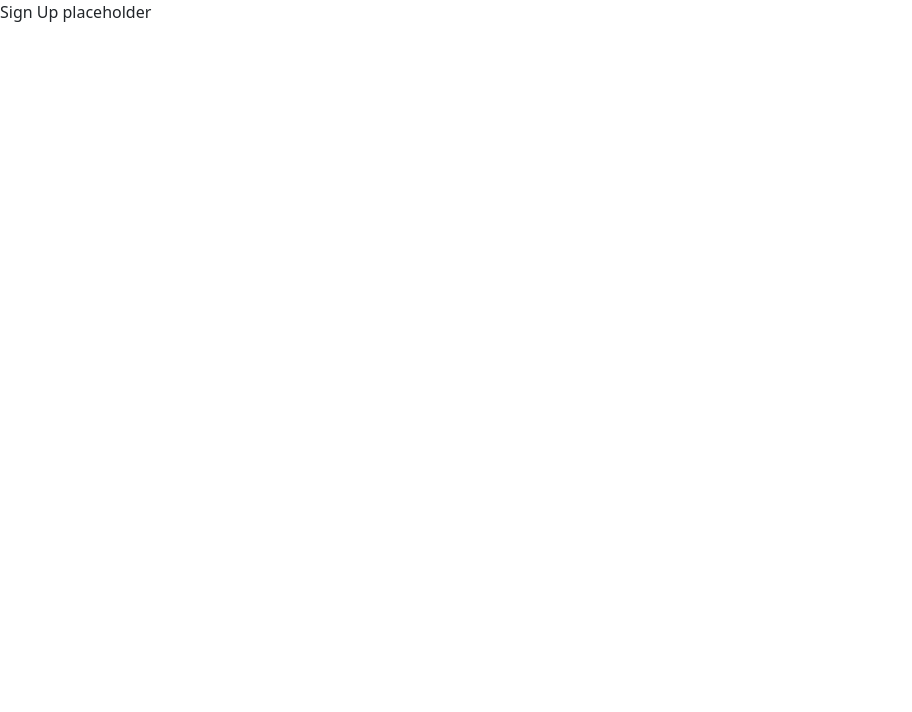
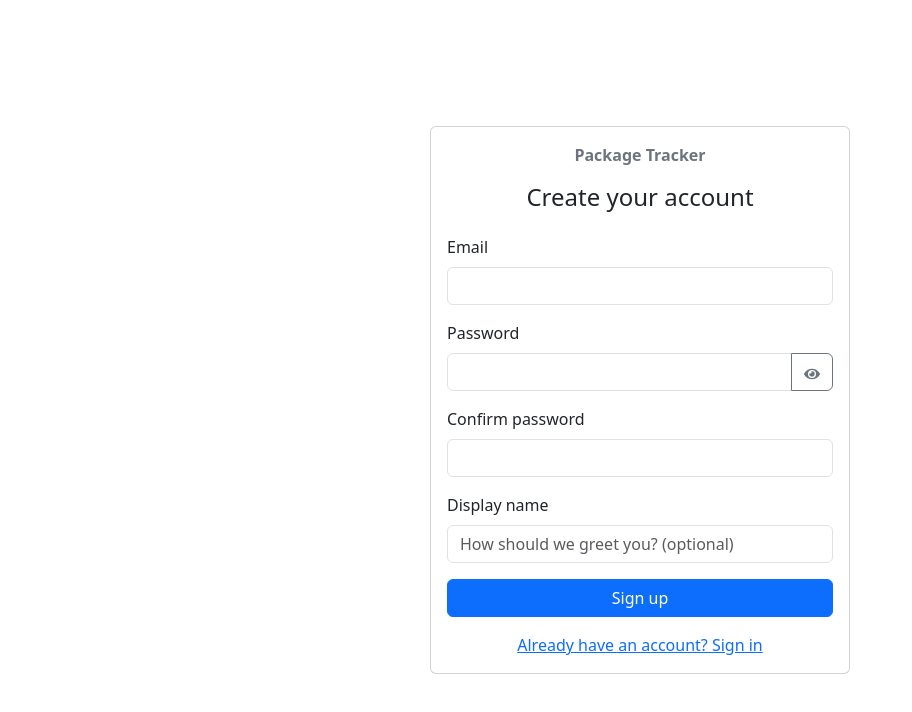
Before and after one commit to heimsothe/WebAPI-Final, a React (Create React App) app in the folder web/: page /signup in a window 1280 px wide. Shown: the top 712 px of the page, without its empty margins (0-912 px from the left). Built offline with nearby package versions, Linux system fonts and the light colour scheme.

Commit message:
Implement SignUpPage with confirm-password, auto-signin, and field errors

```diff
--- a/web/src/pages/SignUpPage.js
+++ b/web/src/pages/SignUpPage.js
@@ -5,9 +5,151 @@
 - Assignment: WebAPI-FinalProject
 - Class: CSCI 3916
 
-Description: Slice 1 placeholder. Replaced by the real signup form in Slice 2.
+Description: Sign-up page. Same shell as SignInPage with one extra
+field (confirm password) and an optional display_name. Auto-signs-in
+on fulfilled per the design spec: the API returns the token directly
+so there is no detour through /signin. Mismatched passwords are
+caught client-side before dispatching. EMAIL_TAKEN renders inline
+on the email field via Bootstrap's invalid-feedback machinery.
  */
 
+import { useEffect, useState } from 'react';
+import { Alert, Button, Form, InputGroup, Spinner } from 'react-bootstrap';
+import { FaEye, FaEyeSlash } from 'react-icons/fa';
+import { useDispatch, useSelector } from 'react-redux';
+import { Link, useLocation, useNavigate } from 'react-router-dom';
+import { AuthCard } from '../components/auth/AuthCard';
+import { signup } from '../store/userSlice';
+import { friendlyMessage } from '../lib/friendlyMessage';
+
 export default function SignUpPage() {
-  return <div data-testid="page-signup">Sign Up placeholder</div>;
+  const dispatch = useDispatch();
+  const navigate = useNavigate();
+  const location = useLocation();
+  const { status, error, token } = useSelector((s) => s.user);
+
+  const [email, setEmail] = useState('');
+  const [password, setPassword] = useState('');
+  const [confirmPassword, setConfirmPassword] = useState('');
+  const [displayName, setDisplayName] = useState('');
+  const [showPassword, setShowPassword] = useState(false);
+  const [confirmTouched, setConfirmTouched] = useState(false);
+
+  const loading = status === 'loading';
+  const passwordsMatch = password === confirmPassword;
+  const showMismatch = confirmTouched && !passwordsMatch;
+
+  const fieldError = (field) =>
+    error?.code === 'VALIDATION_FAILED'
+      ? error.details?.find((d) => d.field === field)?.message
+      : null;
+
+  const emailServerError = error?.code === 'EMAIL_TAKEN' ? error.message : fieldError('email');
+  const passwordServerError = fieldError('password');
+
+  useEffect(() => {
+    if (token) {
+      const dest = location.state?.from?.pathname || '/';
+      navigate(dest, { replace: true });
+    }
+  }, [token, navigate, location.state]);
+
+  const onSubmit = (e) => {
+    e.preventDefault();
+    setConfirmTouched(true);
+    if (!passwordsMatch) return;
+    dispatch(
+      signup({
+        email,
+        password,
+        display_name: displayName.trim() ? displayName.trim() : undefined,
+      })
+    );
+  };
+
+  return (
+    <AuthCard title="Create your account">
+      {error && error.code !== 'EMAIL_TAKEN' && error.code !== 'VALIDATION_FAILED' && (
+        <Alert variant="danger" role="alert">
+          {friendlyMessage(error, { context: 'signup' })}
+        </Alert>
+      )}
+      <Form onSubmit={onSubmit} noValidate data-testid="page-signup">
+        <Form.Group className="mb-3" controlId="signupEmail">
+          <Form.Label>Email</Form.Label>
+          <Form.Control
+            type="email"
+            value={email}
+            onChange={(e) => setEmail(e.target.value)}
+            required
+            disabled={loading}
+            isInvalid={Boolean(emailServerError)}
+            autoComplete="email"
+          />
+          {emailServerError && (
+            <Form.Control.Feedback type="invalid">{emailServerError}</Form.Control.Feedback>
+          )}
+        </Form.Group>
+        <Form.Group className="mb-3" controlId="signupPassword">
+          <Form.Label>Password</Form.Label>
+          <InputGroup>
+            <Form.Control
+              type={showPassword ? 'text' : 'password'}
+              value={password}
+              onChange={(e) => setPassword(e.target.value)}
+              required
+              disabled={loading}
+              isInvalid={Boolean(passwordServerError)}
+              autoComplete="new-password"
+            />
+            <Button
+              variant="outline-secondary"
+              type="button"
+              onClick={() => setShowPassword((v) => !v)}
+              disabled={loading}
+              aria-label={showPassword ? 'Hide password' : 'Show password'}
+            >
+              {showPassword ? <FaEyeSlash /> : <FaEye />}
+            </Button>
+            {passwordServerError && (
+              <Form.Control.Feedback type="invalid">{passwordServerError}</Form.Control.Feedback>
+            )}
+          </InputGroup>
+        </Form.Group>
+        <Form.Group className="mb-3" controlId="signupConfirm">
+          <Form.Label>Confirm password</Form.Label>
+          <Form.Control
+            type={showPassword ? 'text' : 'password'}
+            value={confirmPassword}
+            onChange={(e) => setConfirmPassword(e.target.value)}
+            onBlur={() => setConfirmTouched(true)}
+            required
+            disabled={loading}
+            isInvalid={showMismatch}
+            autoComplete="new-password"
+          />
+          {showMismatch && (
+            <Form.Control.Feedback type="invalid">Passwords do not match.</Form.Control.Feedback>
+          )}
+        </Form.Group>
+        <Form.Group className="mb-3" controlId="signupDisplayName">
+          <Form.Label>Display name</Form.Label>
+          <Form.Control
+            type="text"
+            value={displayName}
+            onChange={(e) => setDisplayName(e.target.value)}
+            placeholder="How should we greet you? (optional)"
+            disabled={loading}
+            maxLength={100}
+          />
+        </Form.Group>
+        <Button type="submit" className="w-100" disabled={loading}>
+          {loading ? <Spinner size="sm" animation="border" /> : 'Sign up'}
+        </Button>
+      </Form>
+      <div className="text-center mt-3">
+        <Link to="/signin">Already have an account? Sign in</Link>
+      </div>
+    </AuthCard>
+  );
 }
```
Also changed, not shown: 1 other file (tests, documents, lock files or other folders).
